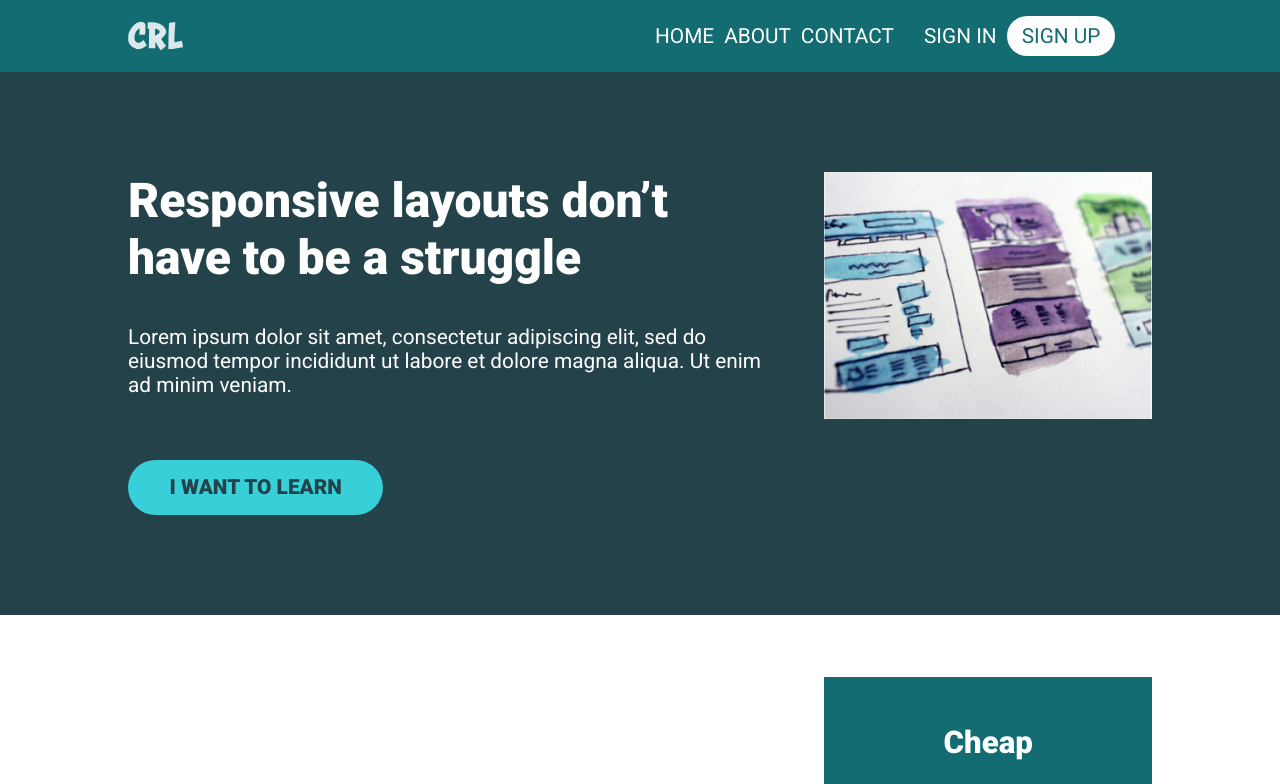
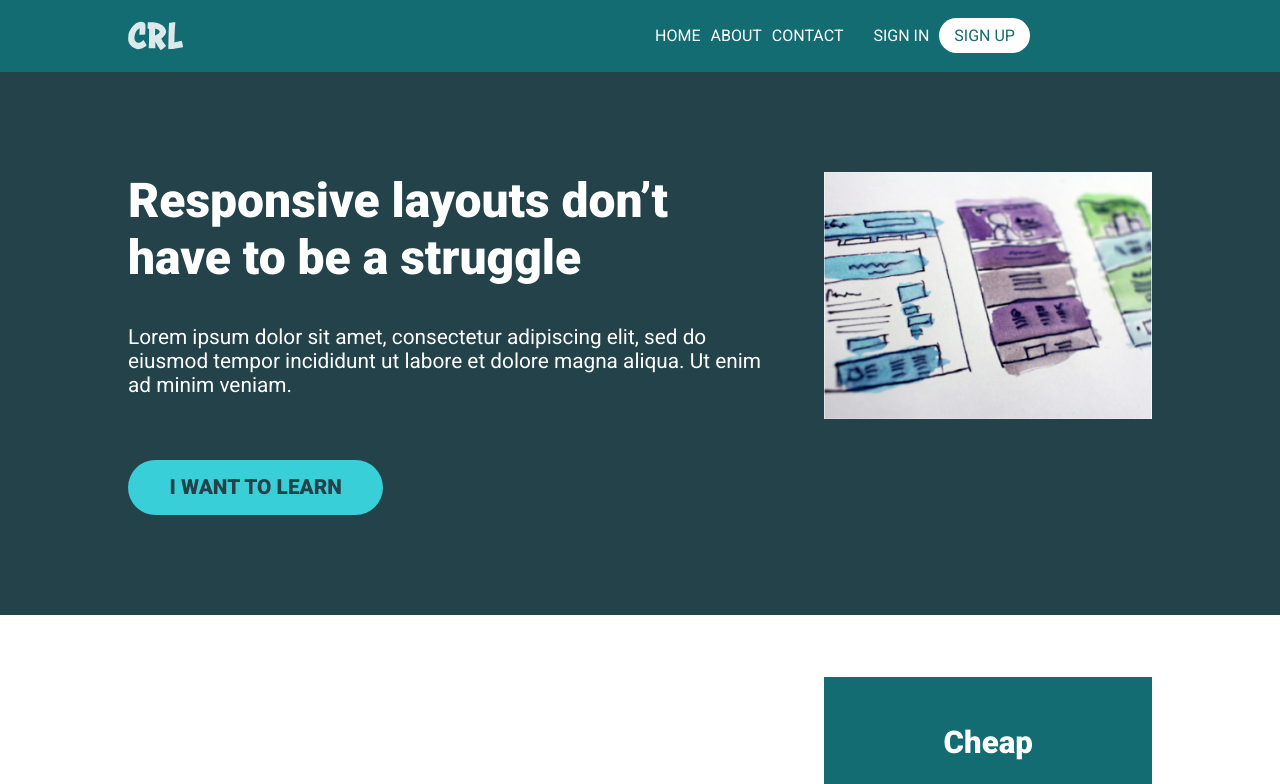
Before and after one commit to Skyz03/21D-of-Responsive-Design, a plain HTML site: page nav-challenge/index.html in a window 1280 px wide. Shown: the top 784 px of the page. Drawn offline with Linux system fonts and the light colour scheme.

Commit message:
Updates in the layout

```diff
--- a/nav-challenge/style.css
+++ b/nav-challenge/style.css
@@ -196,6 +196,7 @@ header {
   }
 
   .nav {
+    font-size: 0.7rem;
     visibility: visible;
     display: flex;
     height: auto;
@@ -247,3 +248,9 @@ header {
     width: 32%;
   }
 }
+
+@media (min-width: 1000px) {
+  .nav {
+    font-size: 1rem;
+  }
+}
```
